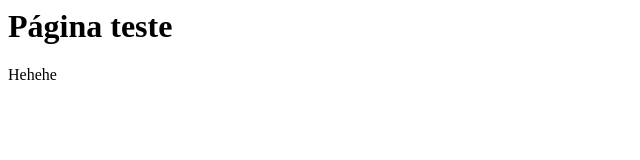
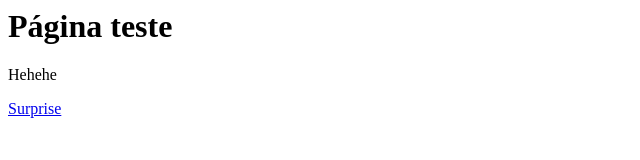
Before and after one commit to andluizlima/andluizlima, a plain HTML site: page index.html in a window 1280 px wide. Shown: the full height of the page, 0-640 px from the left. Drawn offline with Linux system fonts and the light colour scheme.

Commit message:
Update index.html

```diff
--- a/index.html
+++ b/index.html
@@ -1,3 +1,5 @@
 <h1>Página teste</h1>
 
 <p>Hehehe</p>
+
+<a href="twitter.com/andluizlima"> Surprise </a>
```
